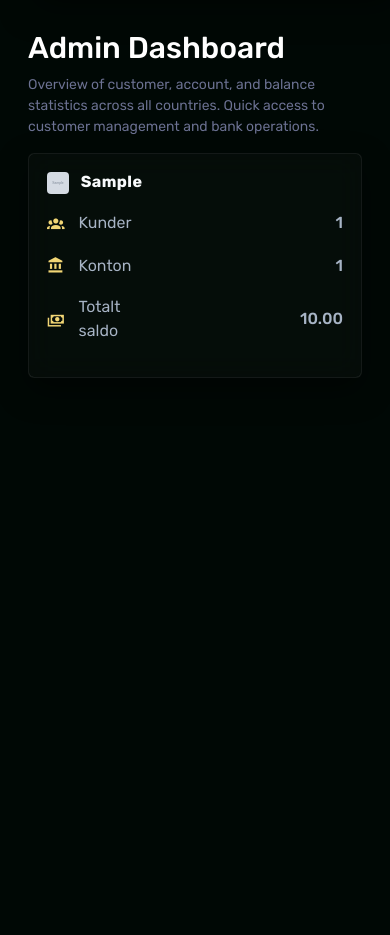
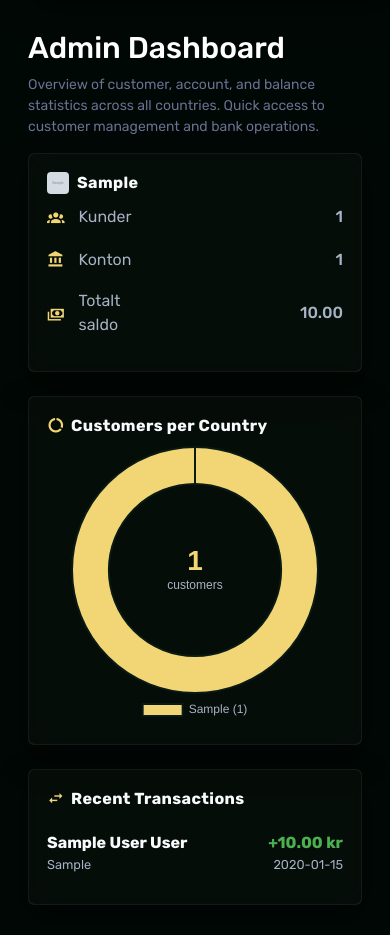
Before and after one commit to nninnie/Banksystem, an ASP.NET Core app: page /Admin/Dashboard in a window 390 px wide. Shown: the part 70-1005 px from the top of the page. Before the commit the page ends 448 px from the top, so only its background shows below. Run offline with ASP.NET Core 8, Linux system fonts and the light colour scheme; tables that the repository leaves empty hold one stand-in row (values such as "Sample post"); grey boxes marked "Sample" are stand-in pictures; data that the repository does not hold is empty.

Commit message:
Inför transaktionslager och visa det på admin-dashboarden
- Skapa TransactionViewModel, ITransactionService och TransactionService
- Registrera ITransactionService i Program.cs (dependency injection)
- Visa de fem senaste transaktionerna på dashboarden med röd/grön färg för uttag/insättning
- Lägg till munkdiagram över kunder per land
- Lägg till topp-kunder per land (saldo)
- Lägg till id="globalSearch" på sökfältet i layouten
- Uppdatera dashboard-modell, Razor-vy, responsiv styling och navigeringsvägar
- Kommentera klasser och services

```diff
--- a/Pages/Admin/Dashboard.cshtml
+++ b/Pages/Admin/Dashboard.cshtml
@@ -1,5 +1,5 @@
 @page
-@model IndexModel
+@model DashboardModel
 @{
     ViewData["Title"] = "Dashboard";
 }
@@ -11,8 +11,9 @@
     Quick access to customer management and bank operations.
 </p>
 
+<!-- Contry Cards -->
 <div class="dashboard-grid">
-    @foreach (var c in Model.Countries)
+    @foreach (var c in Model.Data.Countries)
     {
         <a href="/Country/@c.Country" class="dashboard-link">
             <div class="dashboard-card">
@@ -21,7 +22,7 @@
                     @c.Country
                 </h5>
 
-                <p class="card-text">
+                <div class="card-text">
                     <div class="data-row">
                         <i class="mdi mdi-account-group icon"></i>
                         <span class="label">Kunder</span>
@@ -39,8 +40,57 @@
                         <span class="label">Totalt saldo</span>
                         <span class="value">@c.TotalBalance.ToString("N2")</span>
                     </div>
-                </p>
+                </div>
             </div>
         </a>
     }
 </div>
+
+<div class="dashboard-two-col">
+
+
+
+    <!-- Customers per country -->
+    <div class="dashboard-card">
+        <h5 class="card-title">
+            <i class="mdi mdi-chart-donut icon"></i>
+            Customers per Country
+        </h5>
+        <div class="chart-wrap">
+            <canvas id="customersChart"
+                    data-labels="@System.Text.Json.JsonSerializer.Serialize(Model.Data.Countries.Select(c => c.Country))"
+                    data-values="@System.Text.Json.JsonSerializer.Serialize(Model.Data.Countries.Select(c => c.CustomerCount))">
+            </canvas>
+        </div>
+    </div>
+
+    <!-- Recent transactions -->
+    <div class="dashboard-card transactions-card">
+        <h5 class="card-title">
+            <i class="mdi mdi-swap-horizontal icon"></i>
+            Recent Transactions
+        </h5>
+
+        @foreach (var t in Model.RecentTransactions)
+        {
+            <div class="transaction-row">
+                <div class="transaction-info">
+                    <span class="transaction-name">@t.CustomerName</span>
+                    <span class="transaction-operation">
+                        @(string.IsNullOrWhiteSpace(t.Operation) ? t.Type : t.Operation)
+                    </span>
+                </div>
+                <div class="transaction-amount-wrap">
+                    <span class="transaction-amount @(t.IsDebit ? "negative" : "positive")">
+                        @(t.IsDebit ? "-" : "+")@t.Amount.ToString("N2") kr
+                    </span>
+                    <span class="transaction-date">@t.Date.ToString("yyyy-MM-dd")</span>
+                </div>
+            </div>
+        }
+
+        @if (!Model.RecentTransactions.Any())
+        {
+            <p class="transaction-empty">No transactions yet.</p>
+        }
+    </div>
--- a/Pages/Admin/Dashboard.cshtml.cs
+++ b/Pages/Admin/Dashboard.cshtml.cs
@@ -1,5 +1,6 @@
 using BankApp.DTOs;
 using BankApp.Services;
+using BankApp.ViewModels;
 using Microsoft.AspNetCore.Mvc;
 using Microsoft.AspNetCore.Mvc.RazorPages;
 
@@ -10,15 +11,20 @@ namespace BankApp.Pages.Admin
     {
         private readonly IDashboardService _dashboardService;
 
+        private readonly ITransactionService _transactionService;
+
         public DashboardDto Data { get; set; }
+        public List<TransactionViewModel> RecentTransactions { get; set; } = new();
 
-        public DashboardModel(IDashboardService dashboardService)
+        public DashboardModel(IDashboardService dashboardService, ITransactionService transactionService)
         {
             _dashboardService = dashboardService;
+            _transactionService = transactionService;
         }
         public async Task OnGet()
         {
             Data = await _dashboardService.GetDashboardAsync();
+            RecentTransactions = await _transactionService.GetRecentTransactionsAsync(5);
         }
     }
 }
--- a/Pages/Shared/_Layout.cshtml
+++ b/Pages/Shared/_Layout.cshtml
@@ -166,7 +166,7 @@
                     <ul class="navbar-nav w-100">
                         <li class="nav-item w-100">
                             <form class="nav-link mt-2 mt-md-0 d-none d-lg-flex search">
-                                <input type="text" class="form-control" placeholder="Search products">
+                                <input type="text" id="globalSearch" class="form-control" placeholder="Search pages...">
                             </form>
                         </li>
                     </ul>
--- a/Program.cs
+++ b/Program.cs
@@ -40,6 +40,7 @@ namespace BankApp
             builder.Services.AddScoped<IDashboardService, DashboardService>();
             builder.Services.AddScoped<IIndexService, IndexService>();
             builder.Services.AddScoped<ICustomerService, CustomerService>();
+            builder.Services.AddScoped<ITransactionService, TransactionService>();
 
             // Registers the Response Caching services in the DI container
             builder.Services.AddResponseCaching();
--- a/Services/CustomerService.cs
+++ b/Services/CustomerService.cs
@@ -127,6 +127,7 @@ namespace BankApp.Services
             return await query.ToListAsync();
         }
 
+        // Returns the customers with the highest total balance in a country, limited to the given count
         public async Task<List<CustomerViewModel>> GetTopCustomersByCountryAsync(string country, int count)
         {
             return await _context.Customers
--- a/Services/ICustomerService.cs
+++ b/Services/ICustomerService.cs
@@ -3,9 +3,9 @@ using BankApp.ViewModels;
 
 namespace BankApp.Services
 {
+    // Contract for everything the pages need to know about customers (lookup, search, balances, rankings).
     public interface ICustomerService
     {
-
         Task<Customer?> GetCustomerAsync(int id);
 
         Task<decimal> GetTotalBalanceAsync(Customer customer);
--- a/Services/IDashboardService.cs
+++ b/Services/IDashboardService.cs
@@ -2,6 +2,7 @@ using BankApp.DTOs;
 
 namespace BankApp.Services
 {
+    // Contract for fetching all the data the admin dashboard needs in one call.
     public interface IDashboardService
     {
         Task<DashboardDto> GetDashboardAsync();
--- a/Services/IIndexService.cs
+++ b/Services/IIndexService.cs
@@ -2,6 +2,7 @@ using BankApp.DTOs;
 
 namespace BankApp.Services
 {
+    // Contract for fetching the per-country statistics shown on the start page.
     public interface IIndexService
     {
         Task<List<CountryDashboardDto>> GetCountryStatisticsAsync();
--- a/Services/IndexService.cs
+++ b/Services/IndexService.cs
@@ -4,6 +4,7 @@ using Microsoft.EntityFrameworkCore;
 
 namespace BankApp.Services
 {
+    // Calculates per-country statistics (customers, accounts, total balance) for the start page.
     public class IndexService : IIndexService
     {
         private readonly BankAppContext _context;
--- a/wwwroot/my-css/style.css
+++ b/wwwroot/my-css/style.css
@@ -613,6 +613,88 @@ html body .navbar .navbar-menu-wrapper {
     display: block;
 }
 
+/* ==========================================================
+   DASHBOARD – recent transactions + customer per country
+   ========================================================== */
+
+/* Icon and title on the same row */
+.dashboard-card .card-title {
+    display: flex;
+    align-items: center;
+}
+
+.transaction-row {
+    display: flex;
+    align-items: center;
+    justify-content: space-between;
+    gap: 16px;
+    padding: 12px 0;
+    border-bottom: 1px solid rgba(255, 255, 255, 0.06);
+}
+
+    .transaction-row:last-child {
+        border-bottom: none;
+    }
+
+.transaction-info,
+.transaction-amount-wrap {
+    display: flex;
+    flex-direction: column;
+}
+
+.transaction-amount-wrap {
+    text-align: right;
+}
+
+.transaction-name {
+    color: var(--text);
+    font-weight: 600;
+}
+
+.transaction-operation,
+.transaction-date {
+    color: var(--muted);
+    font-size: 0.8rem;
+}
+
+.transaction-amount {
+    font-weight: 600;
+    font-variant-numeric: tabular-nums;
+}
+
+    .transaction-amount.positive {
+        color: #4CAF50;
+    }
+
+    .transaction-amount.negative {
+        color: #E53935;
+    }
+
+.transaction-empty {
+    color: var(--muted);
+    margin: 0;
+}
+
+
+/* Two cards side by side, stacked on small screens */
+.dashboard-two-col {
+    display: grid;
+    grid-template-columns: repeat(2, minmax(0, 1fr));
+    gap: 1.5rem;
+    margin-top: 1.5rem;
+}
+
+@media (max-width: 992px) {
+    .dashboard-two-col {
+        grid-template-columns: 1fr;
+    }
+}
+
+/* Chart needs a fixed height since the canvas is responsive */
+.chart-wrap {
+    position: relative;
+    height: 280px;
+}
 
 /* ==========================================================
    LOGOUT BUTTON
--- a/wwwroot/my-js/script.js
+++ b/wwwroot/my-js/script.js
@@ -1,6 +1,5 @@
-
 /* ==========================================================
-   APP-LAUNCHER – öppna/stäng rutnätsmenyn
+   APP-LAUNCHER
    ========================================================== */
 document.addEventListener("DOMContentLoaded", function () {
     const launcher = document.getElementById("app-launcher");
@@ -11,7 +10,6 @@ document.addEventListener("DOMContentLoaded", function () {
         return;
     }
 
-    // Gör hela ikonen klickbar
     launcherBtn.style.cursor = "pointer";
 
     launcherBtn.addEventListener("click", function (e) {
@@ -47,25 +45,100 @@ document.addEventListener("DOMContentLoaded", () => {
 
         switch (value) {
             case "dashboard":
-                window.location.href = "/Dashboard";
+                window.location.href = "/Admin/Dashboard";
                 break;
             case "customers":
-                window.location.href = "/Customers";
+                window.location.href = "/Admin/Customers";
                 break;
-            case "accounts":
-                window.location.href = "/Accounts";
-                break;
-            case "transactions":
-                window.location.href = "/Transactions";
-                break;
-            case "reports":
-                window.location.href = "/Reports";
-                break;
-            case "settings":
-                window.location.href = "/Settings";
+            case "users":
+            case "user admin":
+                window.location.href = "/Admin/UserAdmin";
                 break;
             default:
                 alert("No matching page found.");
         }
     });
 });
+
+/* ==========================================================
+   DASHBOARD - CUSTOMER PER COUNTRY
+   ========================================================== */
+
+document.addEventListener("DOMContentLoaded", function () {
+    const canvas = document.getElementById("customersChart");
+
+    // Stop if the chart isn't on this page (script.js loads on every page)
+    if (!canvas || typeof Chart === "undefined") return;
+
+    const names = JSON.parse(canvas.dataset.labels);
+    const values = JSON.parse(canvas.dataset.values);
+
+    // Show the count in the legend, e.g. "Sweden (1234)"
+    const labels = names.map((name, i) => `${name} (${values[i]})`);
+
+    // Read the theme colors from CSS so the chart always matches the site
+    const css = getComputedStyle(document.documentElement);
+    const gold = css.getPropertyValue("--gold").trim();
+    const muted = css.getPropertyValue("--muted").trim();
+    const card = css.getPropertyValue("--card").trim();
+
+    // Draws the total number of customers in the middle of the doughnut
+    const centerText = {
+        beforeDraw: function (chart) {
+            // chart.ctx = Chart.js v3/v4, chart.chart.ctx = v2
+            const ctx = chart.ctx || chart.chart.ctx;
+            const area = chart.chartArea;
+            if (!area) return;
+
+            const x = (area.left + area.right) / 2;
+            const y = (area.top + area.bottom) / 2;
+            const total = chart.data.datasets[0].data.reduce((a, b) => a + b, 0);
+
+            ctx.save();
+            ctx.textAlign = "center";
+            ctx.textBaseline = "middle";
+
+            ctx.fillStyle = gold;
+            ctx.font = "700 28px sans-serif";
+            ctx.fillText(total, x, y - 8);
+
+            ctx.fillStyle = muted;
+            ctx.font = "12px sans-serif";
+            ctx.fillText("customers", x, y + 16);
+            ctx.restore();
+        }
+    };
+
+    new Chart(canvas, {
+        type: "doughnut",
+        plugins: [centerText],
+        data: {
+            labels: labels,
+            datasets: [{
+                data: values,
+                backgroundColor: [gold, "#4CAF50", muted, "#2E7D5B", "#B8893B"],
+                borderColor: card,
+                borderWidth: 2
+            }]
+        },
+        options: {
+            maintainAspectRatio: false,
+
+            // v2 syntax (Corona's bundled Chart.js)
+            cutoutPercentage: 70,
+            legend: {
+                position: "bottom",
+                labels: { fontColor: muted }
+            },
+
+            // v3/v4 syntax (ignored by v2)
+            cutout: "70%",
+            plugins: {
+                legend: {
+                    position: "bottom",
+                    labels: { color: muted }
+                }
+            }
+        }
+    });
+});
```
Also changed, not shown: Services/ITransactionService.cs (added, +10 -0 lines), Services/TransactionService.cs (added, +40 -0 lines), ViewModels/TransactionViewModel.cs (added, +18 -0 lines).
